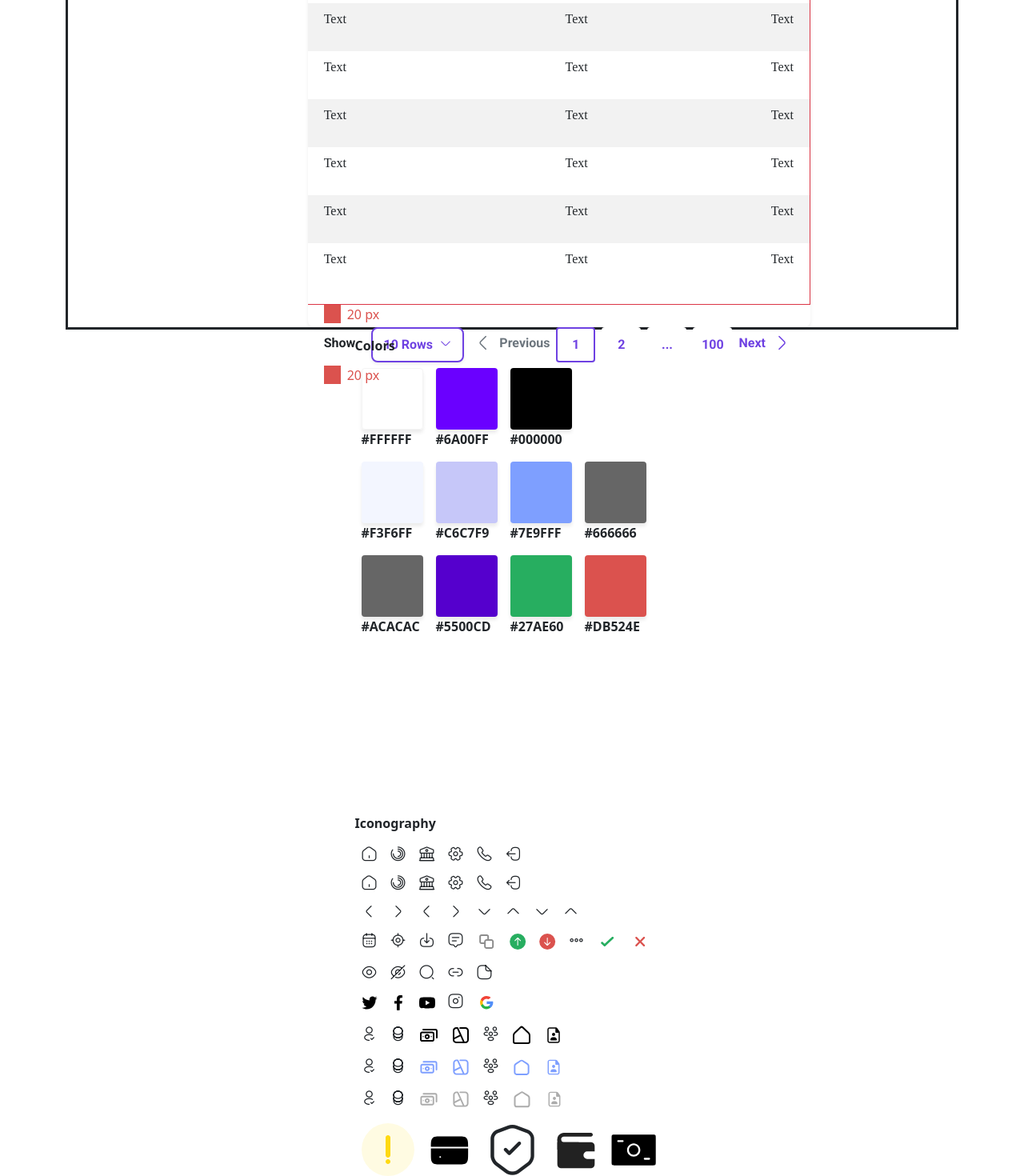
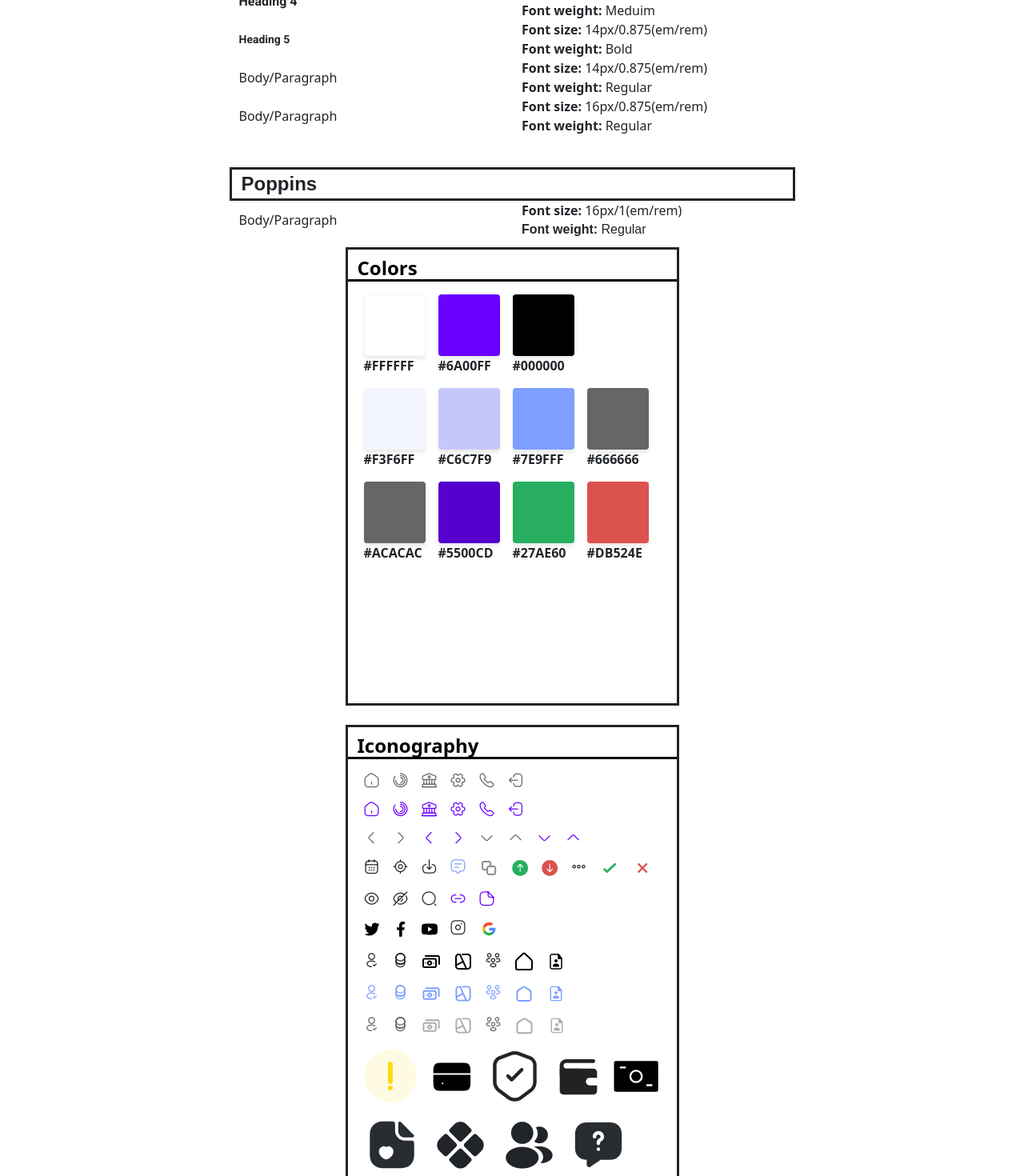
Before and after one commit to integratr-azamora/integratrGov-license-management, a Vue app: page / in a window 1280 px wide. Shown: the part 520-1990 px from the top of the page at 80% size. Built offline with nearby package versions, Linux system fonts and the light colour scheme.

Commit message:
fixed icon

```diff
--- a/src/assets/css/color-iconography.css
+++ b/src/assets/css/color-iconography.css
@@ -1,6 +1,26 @@
 .container2{
     width: 417px;
     height: 573px
+}
+
+.color{
+    font-style: normal;
+    font-weight: 600;
+    font-size: 24px;
+    line-height: 29px;
+    display: flex;
+    align-items: center;
+    color: #000000;
+}
+
+.iconography{
+    font-style: normal;
+    font-weight: 600;
+    font-size: 24px;
+    line-height: 29px;
+    display: flex;
+    align-items: center;
+    color: #000000;
 }
 
 .container3{
@@ -24,7 +44,7 @@
     background: #6A00FF;
     box-shadow: 0px 4px 4px rgba(0, 0, 0, 0.08);
     border-radius: 4px;
-    border-color: var(--vt-c-white-indigo);
+    border-color: var(--vt-c-electric-indigo);
 
  }
 
@@ -108,3 +128,20 @@
     border-radius: 4px;
     border-color: var(--vt-c-valencia);
 }
+
+/* icon colors */
+
+.violet{
+     color: #6A00FF;
+
+}
+
+.blue{
+    color: #7E9FFF;
+    border-color: var(--vt-c-electric-indigo);
+}
+
+.gray{
+    color: #666666;
+    border-color: var(--vt-c-dim-gray);
+}
--- a/src/components/Iconography.vue
+++ b/src/components/Iconography.vue
@@ -1,7 +1,7 @@
 <template>
-    <div class="container bor-style-solid perma container2">
-       <div class="bor-bottom row justify-content-center">
-          <p class="m-2 fs-24 fw-bold">Colors</p>
+    <div class="container bor-style-solid-perma container2" >
+         <div class="bor-bottom row justify-content-center">
+          <p class="color m-2 fw-bold border-bottom-1">Colors</p>
        </div>
        <div class="row ">
           <div class="d-flex justify-content-start">
@@ -69,9 +69,9 @@
     </div>
     <br>
     <!-- ICONS -->
-    <div class="container bor-style-solid perma container3">
+    <div class="container bor-style-solid-perma container3">
        <div class="bor-bottom row justify-content-center">
-          <p class="m-2 fs-24 fw-bold">Iconography</p>
+          <p class="iconography m-2 fw-bold border-bottom-1">Iconography</p>
        </div>
        <div class="row ">
           <div class="d-flex justify-content-start">
@@ -220,26 +220,26 @@
           <!-- Row 10 -->
           <div class="d-flex justify-content-start">
              <!-- icon1  -->
-             <img src="../assets/icon/info.svg" class="icon-size2 m-2" alt="info">
+             <img src="../assets/icon/info.svg" class="icon-size1 m-2" alt="info">
              <!-- icon2  -->
-             <img src="../assets/icon/Credit.svg" class="icon-size2 m-2" alt="info">
+             <img src="../assets/icon/Credit.svg" class="icon-size1 m-2" alt="info">
              <!-- icon3  -->
              <i class="icon-size1 m-2 isax isax-shield-tick"></i>
              <!-- icon4  -->
-             <img src="../assets/icon/wallet-fill.svg" class="icon-size2 m-2" alt="info">
+             <img src="../assets/icon/wallet-fill.svg" class="icon-size1 m-2" alt="info">
              <!-- icon5  -->
-             <img src="../assets/icon/Subtract.svg" class="icon-size2 m-2" alt="info">
+             <img src="../assets/icon/Subtract.svg" class="icon-size1 m-2" alt="info">
           </div>
           <!-- Row 11 -->
           <div class="d-flex justify-content-start">
              <!-- icon1  -->
-             <img src="../assets/icon/favorite.svg" class="icon-size2 m-2" alt="info">
+             <img src="../assets/icon/favorite.svg" class="icon-size1 m-2" alt="info">
              <!-- icon2  -->
              <i class="icon-size1 m-2 isax isax-main-component5"></i>
              <!-- icon3  -->
              <i class="icon-size1 m-2 isax isax-profile-2user5"></i>
              <!-- icon4  -->
-             <img src="../assets/icon/message-question.svg" class="icon-size2 m-2 " alt="info">
+             <img src="../assets/icon/message-question.svg" class="icon-size1 m-2 " alt="info">
           </div>
        </div>
     </div>
--- a/src/views/HomeView.vue
+++ b/src/views/HomeView.vue
@@ -11,12 +11,12 @@ import Typography from '../components/Typography.vue';
 <template>
   <main>
     <div class="container">
-      <Buttons />
-      <Tables />
+      <!-- <Buttons /> -->
+      <!-- <Tables /> -->
+      <Typography/>
       <Iconography/>
       <Modal/>
-      <Typography/>
-      <InputBox />
+      <!-- <InputBox /> -->
     </div>
   </main>
 </template>
```
